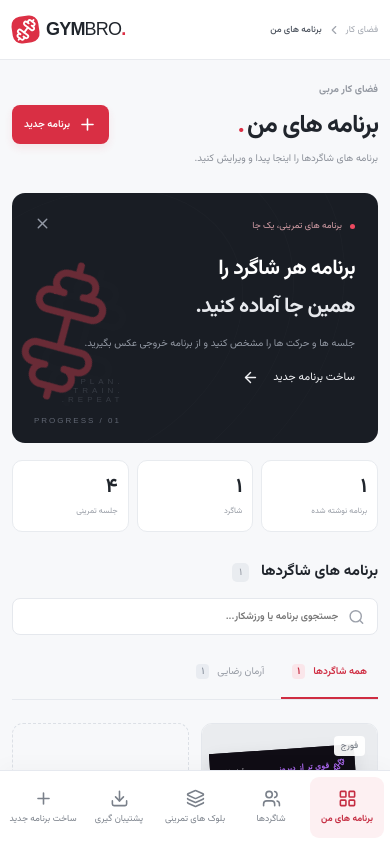
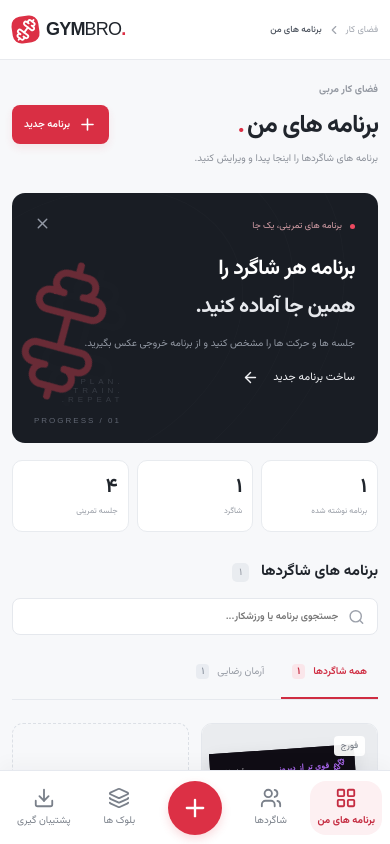
Before and after one commit to hayyaun/gymbro, a React (Vite) app: page / in a window 390 px wide. Both pictures are taken after typing "Sample" into the empty fields and a click on the button "ورود به فضای کار". Shown: the top 844 px of the page. Built offline with nearby package versions, Linux system fonts and the light colour scheme; what @dnd-kit/dom would draw is missing.

Commit message:
Center the new plan action in the mobile bottom navigation

```diff
--- a/src/App.tsx
+++ b/src/App.tsx
@@ -300,14 +300,16 @@ function App() {
             برنامه های من <span>{fa(plans.length)}</span>
           </button>
           <button className={page === "students" ? "nav-active" : ""} aria-label="همه شاگردها" onClick={() => openStudents(null)}><Users size={19} />شاگردها <span>{fa(students.length)}</span></button>
-          <button className={page === "blocks" ? "nav-active" : ""} aria-label="بلوک های تمرینی" onClick={openBlocks}><Layers size={19} />بلوک های تمرینی</button>
+          <button className={page === "blocks" ? "nav-active" : ""} aria-label="بلوک های تمرینی" onClick={openBlocks}><Layers size={19} /><b className="nav-label-full">بلوک های تمرینی</b><b className="nav-label-compact" aria-hidden="true">بلوک ها</b></button>
           <button className={page === "backup" ? "nav-active" : ""} aria-label="پشتیبان گیری و بازیابی" onClick={() => navigate(() => { setDraft(null); setPage("backup"); setWorkspaceDirty(false); window.scrollTo({ top: 0 }); })}><Download size={19} />پشتیبان گیری</button>
           <button
+            className="nav-create"
             aria-label="ساخت برنامه جدید"
+            title="ساخت برنامه جدید"
             onClick={() => navigate(startStudentPlan)}
           >
             <Plus size={19} />
-            ساخت برنامه جدید
+            <span>ساخت برنامه جدید</span>
           </button>
         </nav>
         <section className="sidebar-students" aria-label="لیست شاگردها">
--- a/src/MobileLayout.css
+++ b/src/MobileLayout.css
@@ -1,4 +1,11 @@
 .mobile-header-brand {
+  display: none;
+}
+.nav-label-full,
+.nav-label-compact {
+  font-weight: inherit;
+}
+.nav-label-compact {
   display: none;
 }
 
@@ -13,10 +20,10 @@
     inset: auto 0 0;
     width: 100%;
     height: calc(var(--mobile-nav-height) + env(safe-area-inset-bottom));
-    padding: 6px max(6px, env(safe-area-inset-right)) calc(6px + env(safe-area-inset-bottom)) max(6px, env(safe-area-inset-left));
+    padding: 6px max(8px, env(safe-area-inset-right)) calc(6px + env(safe-area-inset-bottom)) max(8px, env(safe-area-inset-left));
     border: 0;
     border-top: 1px solid #e6e9ef;
-    box-shadow: 0 -4px 20px #20252c07;
+    box-shadow: 0 -4px 20px #20252c0a;
     flex-wrap: nowrap;
     z-index: 20;
   }
@@ -30,20 +37,75 @@
     grid-template-columns: repeat(5, minmax(0, 1fr));
     width: 100%;
     height: 100%;
-    gap: 2px;
+    align-items: center;
+    gap: 4px;
     margin: 0;
   }
 
   .sidebar nav button {
     min-width: 0;
+    min-height: 54px;
     justify-content: center;
     flex-direction: column;
     gap: 5px;
     padding: 5px 2px;
-    font-size: 9px;
+    font-size: 10px;
     line-height: 1.45;
     text-align: center;
-    border-radius: 9px;
+    border-radius: 16px;
+    -webkit-tap-highlight-color: transparent;
+    touch-action: manipulation;
+  }
+
+  .sidebar nav button > svg {
+    width: 22px;
+    height: 22px;
+    flex-shrink: 0;
+  }
+
+  .sidebar nav .nav-label-full {
+    display: none;
+  }
+
+  .sidebar nav .nav-label-compact {
+    display: inline;
+  }
+
+  .sidebar nav .nav-active {
+    background: #fdf0f2;
+    color: #c52d42;
+  }
+
+  .sidebar nav .nav-create {
+    grid-column: 3;
+    grid-row: 1;
+    justify-self: center;
+    width: 54px;
+    height: 54px;
+    min-height: 54px;
+    padding: 0;
+    border-radius: 50%;
+    background: #dc3045;
+    color: #fff;
+    box-shadow: 0 4px 10px #dc30452e;
+  }
+
+  .sidebar nav .nav-create > svg {
+    width: 28px;
+    height: 28px;
+  }
+
+  .sidebar nav .nav-create > span {
+    display: none;
+  }
+
+  .sidebar nav button:active {
+    transform: scale(0.96);
+  }
+
+  .sidebar nav button:focus-visible {
+    outline: 2px solid #c52d42;
+    outline-offset: 2px;
   }
 
   .topbar {
@@ -182,6 +244,11 @@
 }
 
 @media (max-width: 380px) {
+  .sidebar nav button {
+    font-size: 9px;
+    white-space: nowrap;
+  }
+
   .workspace-fields {
     grid-template-columns: minmax(0, 1fr);
   }
```
